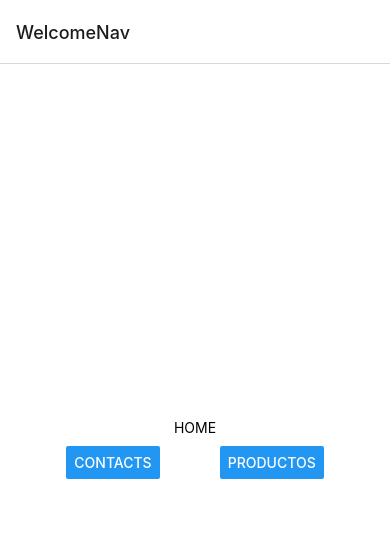
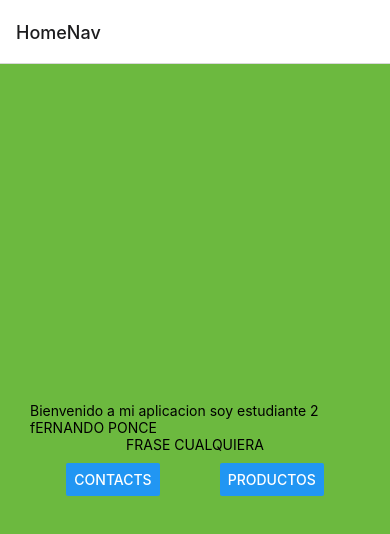
Before and after one commit to data-fernando/Reto36ConflictosGithub, a React Native app: screen / in a window 390 px wide. Shown: the top 534 px of the page. Built offline with nearby package versions, Linux system fonts and the light colour scheme.

Commit message:
pull y push estudiante 2 , fondo homescrion y cambio de color botones a rojo

```diff
--- a/App.js
+++ b/App.js
@@ -13,7 +13,7 @@ export default function App() {
     <NavigationContainer>
 
       <Stack.Navigator>
-        <Stack.Screen name='WelcomeNav' component={Home} />
+        <Stack.Screen name='HomeNav' component={Home} />
         <Stack.Screen name='ContactsNav' component={Contacts} />
         <Stack.Screen name='ProductNav' component={Product}/>
 
--- a/app/screens/ContactsScreen.js
+++ b/app/screens/ContactsScreen.js
@@ -6,7 +6,7 @@ export const Contacts = ({navigation}) => {
         <Button
             title='HOME'
             onPress={()=>{
-                navigation.navigate('WelcomeNav');
+                navigation.navigate('HomeNav');
             }}
         />
     </View>
--- a/app/screens/HomeScreen.js
+++ b/app/screens/HomeScreen.js
@@ -2,7 +2,8 @@ import { View, Text, StyleSheet, Button } from 'react-native'
 
 export const Home = ({ navigation }) => {
     return <View style={styles.container}>
-        <Text>HOME</Text>
+        <Text>Bienvenido a mi aplicacion soy estudiante 2 fERNANDO PONCE</Text>
+        <Text>FRASE CUALQUIERA</Text>
 
         <View style={styles.botones}>
 
@@ -33,9 +34,10 @@ export const Home = ({ navigation }) => {
 const styles = StyleSheet.create({
     container: {
         flex: 1,
-        backgroundColor: '#fff',
+        backgroundColor: '#6cb93f',
         alignItems: 'center',
         justifyContent: 'center',
+        paddingHorizontal:30,
     },
     botones: {
         flexDirection: 'row',
@@ -45,7 +47,7 @@ const styles = StyleSheet.create({
 
     },
     boton1: {
-
+        color:'red',
         marginRight: 60,
 
     },
--- a/app/screens/Product.js
+++ b/app/screens/Product.js
@@ -6,7 +6,7 @@ export const Product = ({navigation}) =>{
         <Button
             title='HOME'
             onPress={()=>{
-                navigation.navigate('WelcomeNav');
+                navigation.navigate('HomeNav');
             }}
         />
     </View>
```
